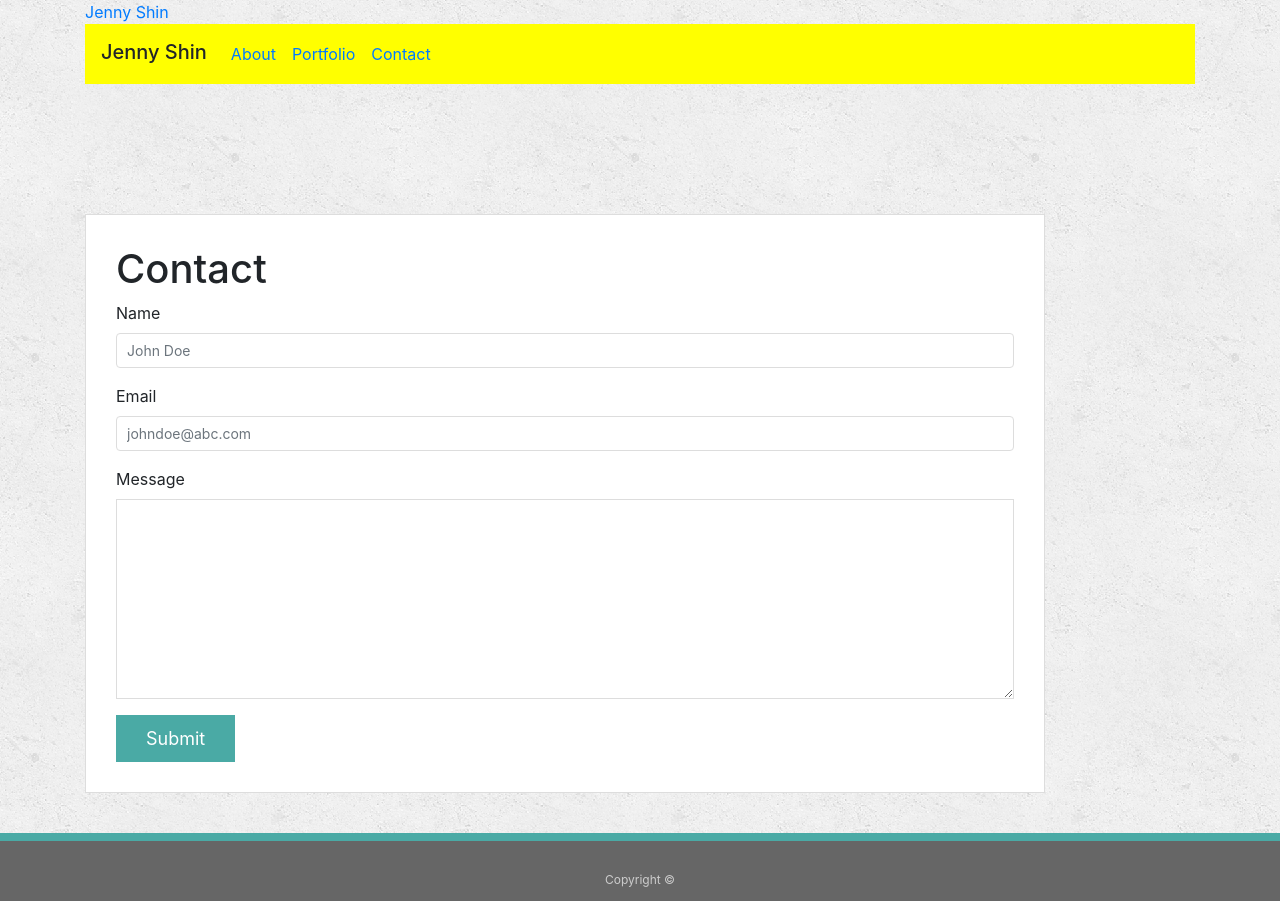
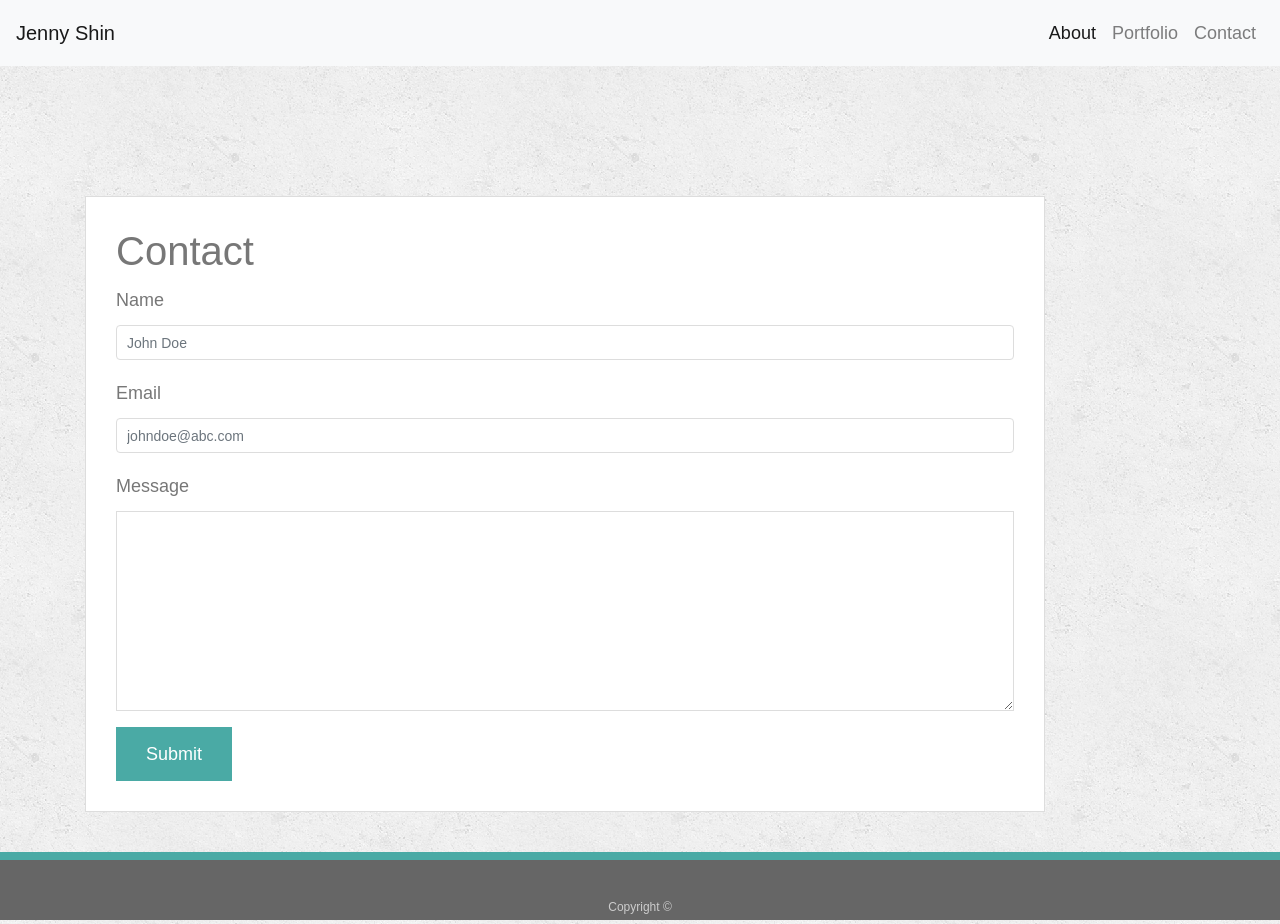
Before and after one commit to jenshin75/Bootstrap-Portfolio, a plain HTML site: page contact.html in a window 1280 px wide. Before the commit the page ends 901 px from the top, so only its background shows below. Drawn offline with nearby package versions, Linux system fonts and the light colour scheme.

Commit message:
updated 05/01/19 1:30pm

```diff
--- a/contact.html
+++ b/contact.html
@@ -4,50 +4,40 @@
 <head>
     <meta charset="UTF-8">
     <meta name="viewport" content="width=device-width, initial-scale=1.0">
-  <title>Contact</title>
-  <!-- <link rel="stylesheet" type="text/css" href="assets/css/style.css"> -->
+    <title>Index</title>
+    <link rel="stylesheet" href="https://maxcdn.bootstrapcdn.com/bootstrap/4.0.0/css/bootstrap.min.css">
     <link rel="stylesheet" type="text/css" href="../Bootstrap-Portfolio/assets/css/style.css">
-  <link rel="stylesheet" href="https://maxcdn.bootstrapcdn.com/bootstrap/4.0.0/css/bootstrap.min.css">
     <!-- jQuery, javascript file for the Bootstrap's javascript file to function -->
     <script src="https://cdnjs.cloudflare.com/ajax/libs/jquery/3.2.1/jquery.min.js"></script>
-
     <!-- Bootstrap's javascript file that allows the dropdown menu to work  -->
     <script src="https://maxcdn.bootstrapcdn.com/bootstrap/4.0.0/js/bootstrap.min.js"></script>
-
 </head>
 
 <body>
 
-  <header id="masthead">
-    <div class="container">
-      <a href="index.html" id="logo">Jenny Shin</a>
-
-
-      <!-- <nav>
-        <a href="index.html">About</a>
-        <a href="portfolio.html">Portfolio</a>
-        <a href="contact.html">Contact</a>
-      </nav>
-    </div> -->
-
-    <div style="background-color: yellow;">
-        <nav class="navbar navbar-expand-lg">
-          <span class="navbar-brand mb-1 h1">Jenny Shin</span>
-              <ul class="nav navbar-nav navbar-right">
-            <li class="nav-item">
-              <a class="nav-link" href="index.html">About</a>
+    <nav class="navbar navbar-expand-lg navbar-light bg-light">
+        <a class="navbar-brand" href="#">Jenny Shin</a>
+        <button class="navbar-toggler" type="button" data-toggle="collapse" data-target="#navbarNav"
+          aria-controls="navbarNav" aria-expanded="false" aria-label="Toggle navigation">
+          <span class="navbar-toggler-icon"></span>
+        </button>
+        <div class="collapse navbar-collapse" id="navbarNav">
+          <ul class="navbar-nav ml-auto">
+            <li class="nav-item active">
+              <a class="nav-link" href="../Bootstrap-Portfolio/index.html">About<span class="sr-only">(current)</span></a>
             </li>
             <li class="nav-item">
-              <a class="nav-link" href="portfolio.html">Portfolio</a>
+              <a class="nav-link" href="../Bootstrap-Portfolio/portfolio.html">Portfolio</a>
             </li>
             <li class="nav-item">
-              <a class="nav-link" href="contact.html">Contact</a>
+              <a class="nav-link" href="../Bootstrap-Portfolio/contact.html">Contact</a>
             </li>
+            <!-- <li class="nav-item">
+                  <a class="nav-link disabled" href="#" tabindex="-1" aria-disabled="true">Disabled</a>
+                </li> -->
           </ul>
         </div>
       </nav>
-
-  </header>
 
       <div id="main-container" class="container">
           <section class="main-section">
@@ -72,8 +62,6 @@
         </form>
 
             <input type="submit">
-
-
     </section>
 
   </div>
@@ -83,6 +71,7 @@
       Copyright &copy;
     </div>
   </footer>
+
 </body>
 
 </html>
```
Also changed, not shown: index.html (+5 -3 lines), portfolio.html (+16 -24 lines). Lines whose indentation alone changed are shown as unchanged.
